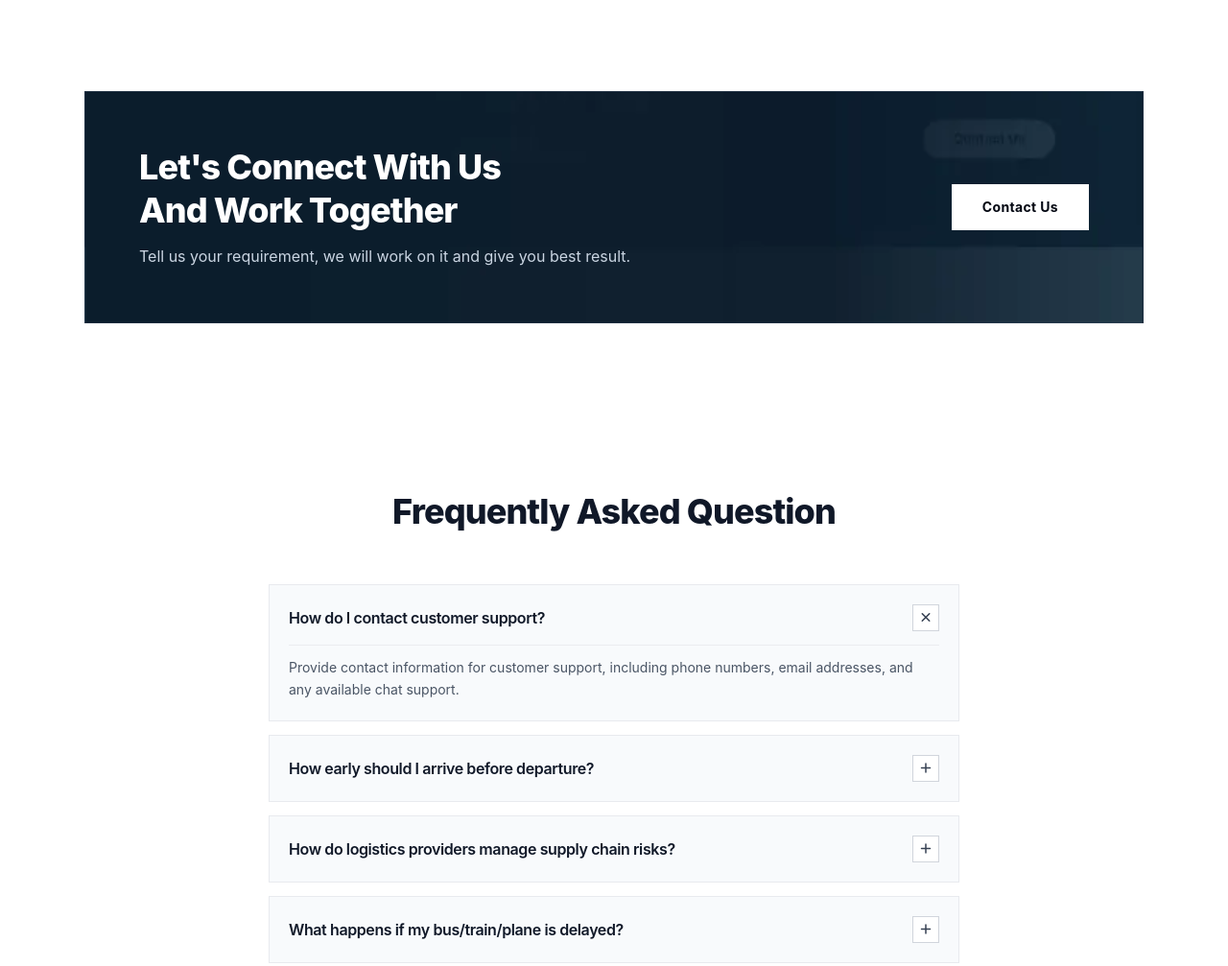
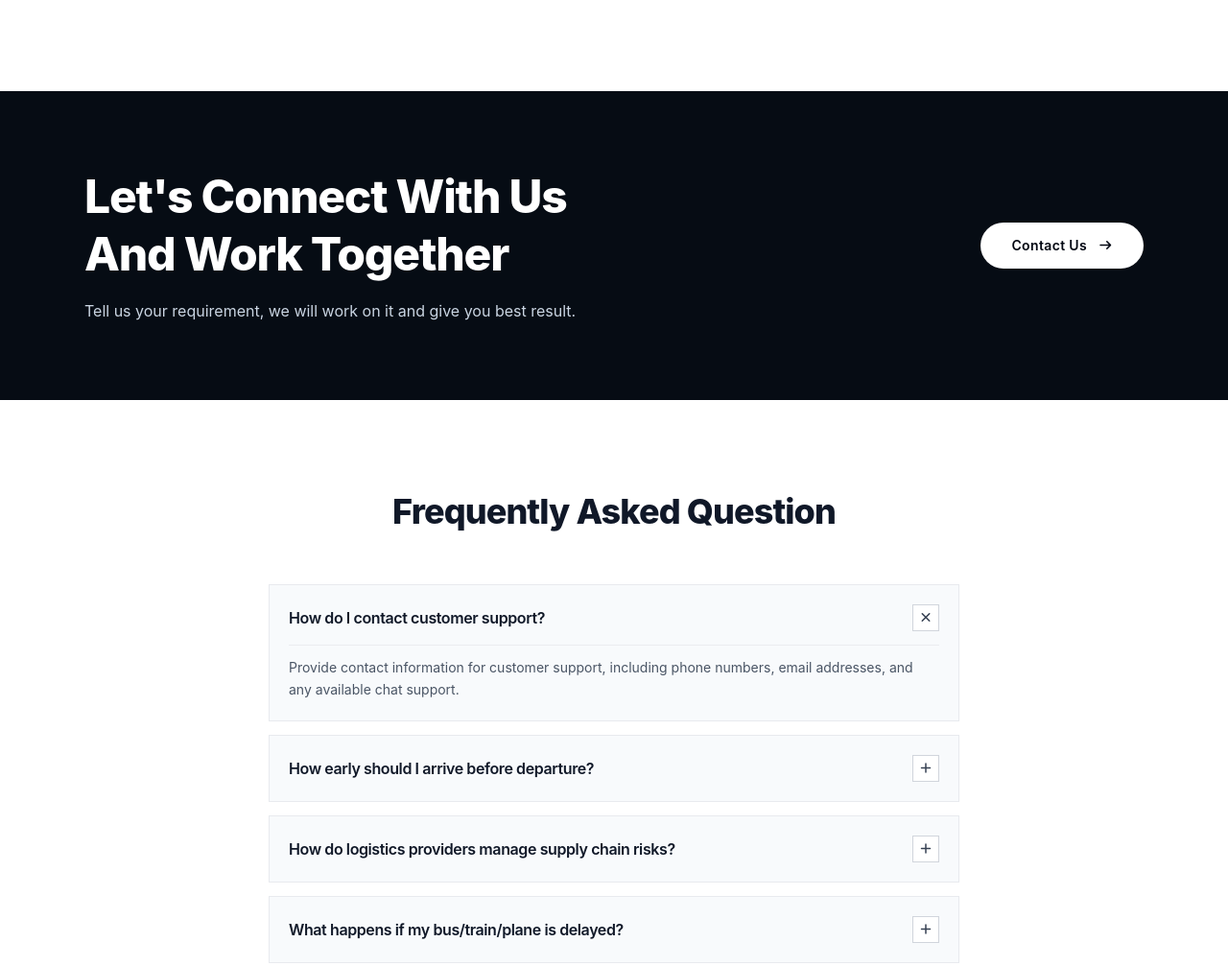
Before and after one commit to umbrellatechid/project_web_ekspor, a website: page index.html in a window 1280 px wide. Shown: the part 3349-4356 px from the top of the page at 96% size. Drawn offline with Linux system fonts and the light colour scheme.

Commit message:
Repaktor 1

```diff
--- a/index.html
+++ b/index.html
@@ -257,19 +257,20 @@
   </section>
 
   <!-- ======================== 6. CTA BANNER ======================== -->
-  <section class="max-w-6xl mx-auto px-6 mb-20">
-    <div class="cta-bg overflow-hidden p-8 md:p-14 flex flex-col md:flex-row items-start md:items-center justify-between gap-6 relative border border-slate-700/40">
-      <div class="relative z-10 max-w-xl">
-        <h2 class="text-2xl md:text-4xl font-extrabold text-white tracking-tight leading-tight">
+  <section class="w-full bg-[#060c14] py-16 md:py-20">
+    <div class="max-w-6xl mx-auto px-6 flex flex-col md:flex-row items-start md:items-center justify-between gap-8">
+      <div class="max-w-xl">
+        <h2 class="text-3xl md:text-4xl lg:text-5xl font-extrabold text-white tracking-tight leading-tight">
           Let's Connect With Us<br>And Work Together
         </h2>
-        <p class="text-slate-300 text-sm md:text-base mt-3 leading-relaxed">
+        <p class="text-slate-300 text-sm md:text-base mt-4 leading-relaxed font-normal">
           Tell us your requirement, we will work on it and give you best result.
         </p>
       </div>
-      <div class="relative z-10">
-        <a href="#contact" class="inline-block bg-white text-gray-950 font-bold px-8 py-3.5 text-xs md:text-sm hover:bg-slate-100 transition-colors duration-200 shrink-0 tracking-wide">
-          Contact Us
+      <div>
+        <a href="#contact" class="inline-flex items-center gap-3 bg-white text-gray-950 font-semibold px-8 py-3.5 rounded-full hover:bg-slate-100 transition-all duration-200 text-sm group tracking-wide shrink-0">
+          <span>Contact Us</span>
+          <i class="fa-solid fa-arrow-right text-xs group-hover:translate-x-1 transition-transform duration-200"></i>
         </a>
       </div>
     </div>
@@ -466,7 +467,7 @@
 
         <!-- Copyright -->
         <p class="text-[11px] text-gray-500">
-          Copyright 2024 Autumn. All rights reserved.
+          Copyright &copy; 2026 The Transport. Created by <a href="https://www.instagram.com/umbrellatech.id/" target="_blank" rel="noopener noreferrer" class="font-semibold text-gray-800 hover:text-black transition-colors duration-200">Umbrella Tech ID</a>. All rights reserved.
         </p>
 
         <!-- Payment Icons Placeholder -->
@@ -479,7 +480,7 @@
           <a href="#" class="hover:text-blue-600 transition-colors duration-200" aria-label="Facebook"><i class="fa-brands fa-facebook-f"></i></a>
           <a href="#" class="hover:text-blue-700 transition-colors duration-200" aria-label="LinkedIn"><i class="fa-brands fa-linkedin-in"></i></a>
           <a href="#" class="hover:text-black transition-colors duration-200" aria-label="X"><i class="fa-brands fa-x-twitter"></i></a>
-          <a href="#" class="hover:text-pink-600 transition-colors duration-200" aria-label="Instagram"><i class="fa-brands fa-instagram"></i></a>
+          <a href="https://www.instagram.com/umbrellatech.id/" target="_blank" rel="noopener noreferrer" class="hover:text-pink-600 transition-colors duration-200" aria-label="Instagram"><i class="fa-brands fa-instagram"></i></a>
         </div>
 
       </div>
--- a/src/input.css
+++ b/src/input.css
@@ -12,9 +12,3 @@
   background-size: cover;
   background-position: center right;
 }
-
-@utility cta-bg {
-  background-image: url('../images/cta-bg-clean.webp');
-  background-size: cover;
-  background-position: center;
-}
```
Also changed, not shown: assets/css/style.css.
